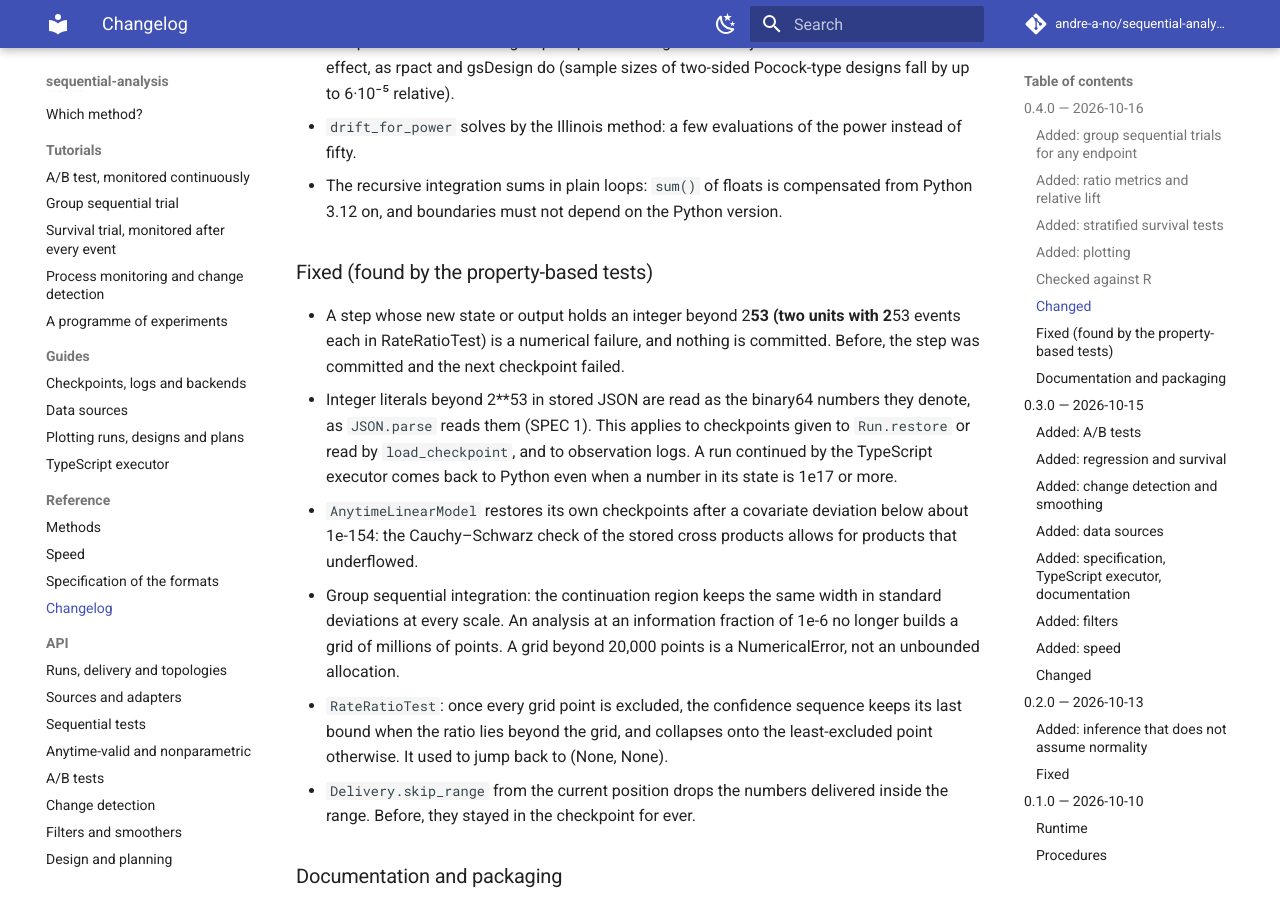
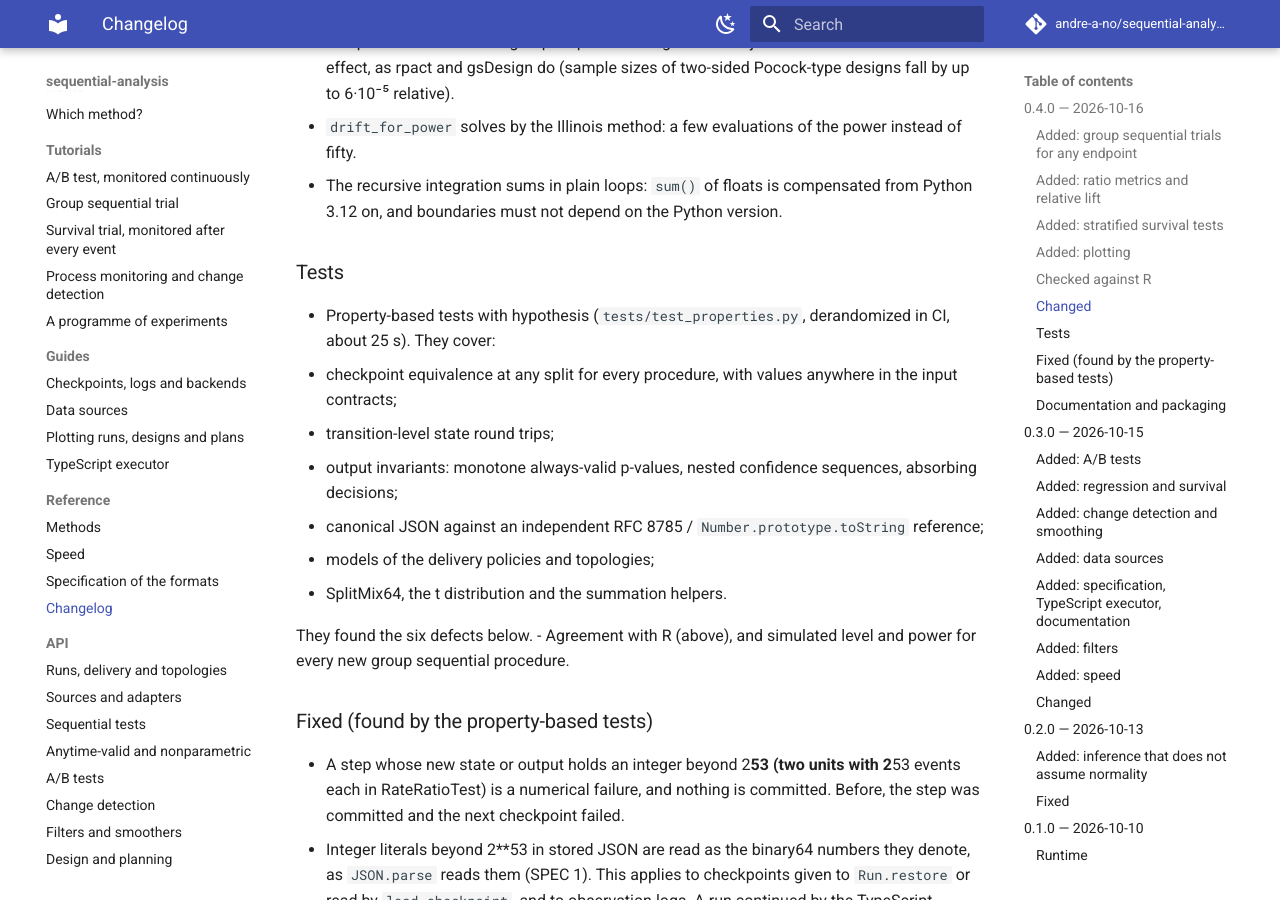
Before and after one commit to andre-a-no/seqinfer, an MkDocs documentation site: the page built from docs/changelog.md, in a window 1280 px wide and 900 px high, scrolled down 2104 px. Built offline with MkDocs 1.6.1 and Material for MkDocs 9.7.7, drawn with Linux system fonts in a browser that asks for light colours; comment, search, counter and statistics services are not loaded.

Commit message:
Property-based tests completed; CI pins hypothesis; small fixes from their report
- tests/test_properties.py: the six reproductions are regression tests;
  the generators again reach every value the contracts allow.
- CI and release workflows install pinned hypothesis versions (6.170.0;
  6.141.1 for Python 3.9 and 3.10; 6.113.0 for Python 3.8); the [test]
  extra; CONTRIBUTING says how to hunt for new failures.
- GroupSequentialProportions keeps integer counts when y arrives as 1.0.
- SPEC 4: a late duplicate under the strict policy is dropped with dedup.
- CatoniConfidenceSequence: what an empty running intersection means.
- Changelog: tests and fixes of 0.4.0.

Co-Authored-By: Claude Opus 5.5 <noreply@anthropic.com>
Claude-Session: https://claude.ai/code/session_01CCcBwAFxJdR3qT5RWfTApD

```diff
--- a/CHANGELOG.md
+++ b/CHANGELOG.md
@@ -90,6 +90,23 @@ property-based tests; a guide to choosing a method.
 - The recursive integration sums in plain loops: `sum()` of floats is
   compensated from Python 3.12 on, and boundaries must not depend on the
   Python version.
+
+### Tests
+- Property-based tests with hypothesis (`tests/test_properties.py`,
+  derandomized in CI, about 25 s). They cover:
+  - checkpoint equivalence at any split for every procedure, with values
+    anywhere in the input contracts;
+  - transition-level state round trips;
+  - output invariants: monotone always-valid p-values, nested
+    confidence sequences, absorbing decisions;
+  - canonical JSON against an independent RFC 8785 /
+    `Number.prototype.toString` reference;
+  - models of the delivery policies and topologies;
+  - SplitMix64, the t distribution and the summation helpers.
+
+  They found the six defects below.
+- Agreement with R (above), and simulated level and power for every new
+  group sequential procedure.
 
 ### Fixed (found by the property-based tests)
 - A step whose new state or output holds an integer beyond 2**53 (two
--- a/pyproject.toml
+++ b/pyproject.toml
@@ -61,6 +61,7 @@ Paper = "https://github.com/andre-a-no/sequential-analysis/blob/main/paper/main.
 [project.optional-dependencies]
 fast = ["numpy>=1.22"]  # optimal designs, particle filters, kernel and betting procedures as array operations
 plot = ["matplotlib>=3.3"]  # sequential_analysis.plotting (3.3 is the oldest with Python 3.8, and tested)
+test = ["hypothesis"]  # the property-based tests (tests/test_properties.py); skipped without it
 
 [tool.setuptools.dynamic]
 version = { attr = "sequential_analysis.version.__version__" }  # the one place the version is written
```
Also changed, not shown: CONTRIBUTING.md (+8 -1 lines), SPEC.md (+3 -2 lines), 5 other files.
